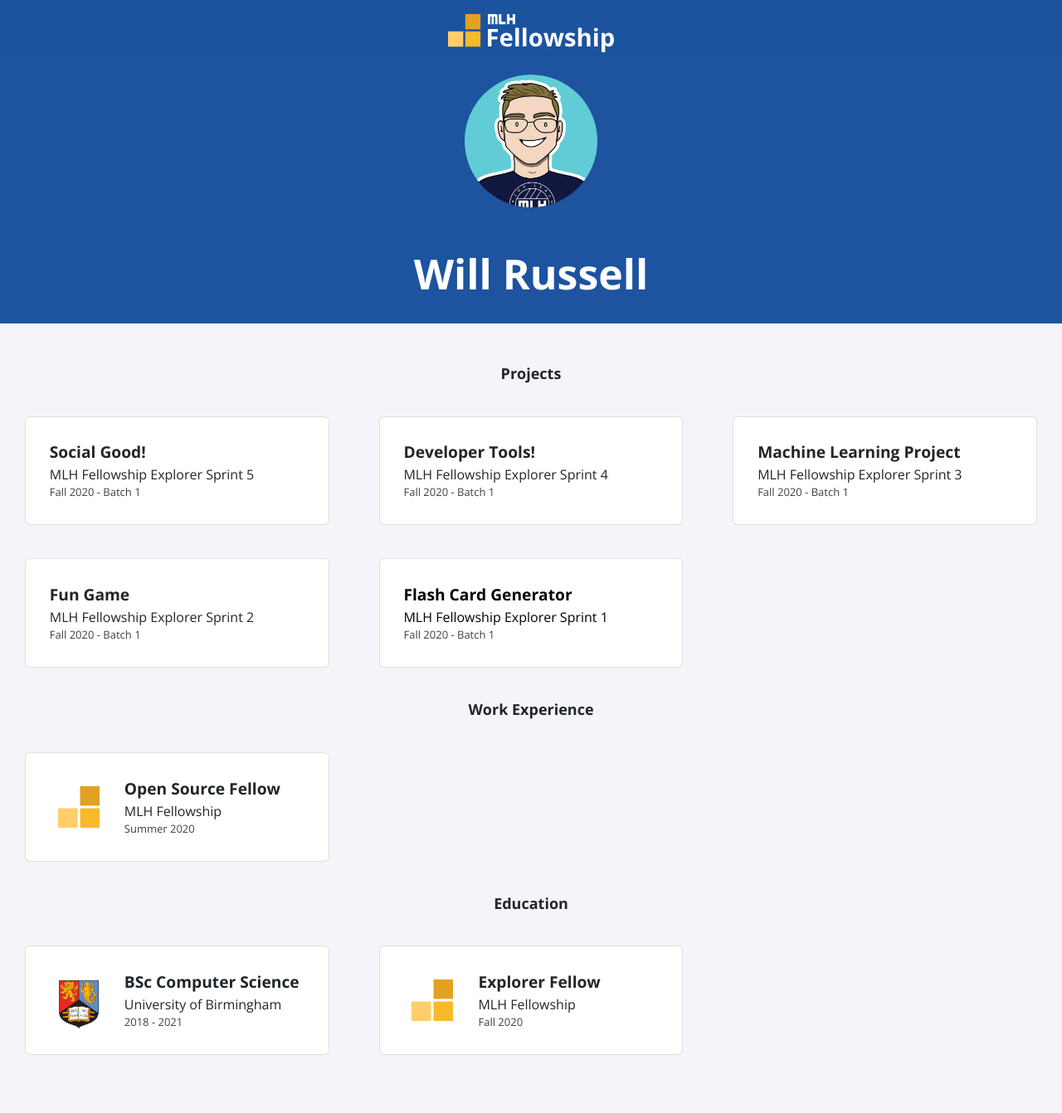
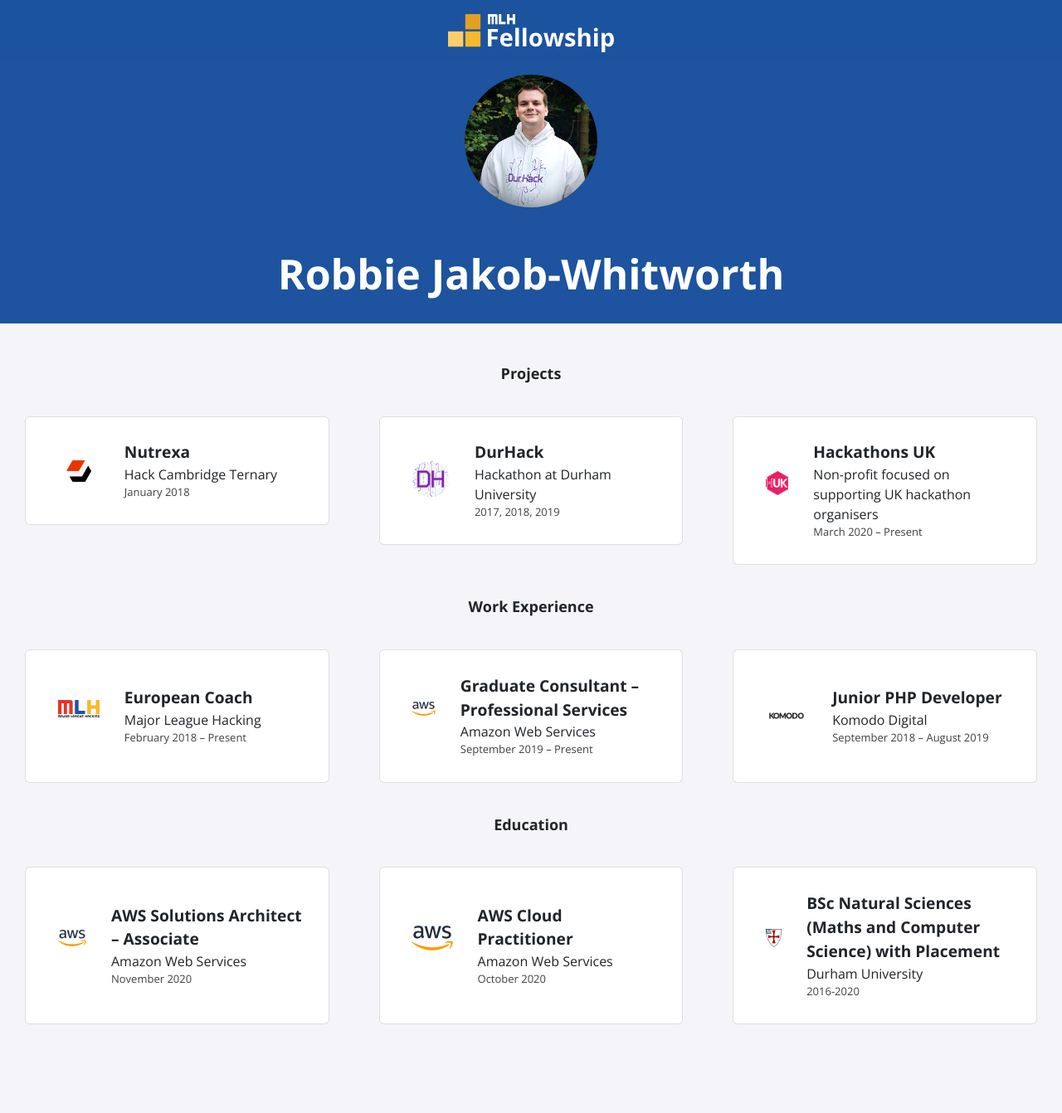
Before and after one commit to robzwolf/fellowship-site-1, a Jekyll site: the page built from index.html, in a window 1280 px wide. Shown: the whole page at 83% size. Built offline with Jekyll 4.4.1, drawn with Linux system fonts in a browser that asks for light colours; nearby versions of some CDN libraries; after the commit the page ends 1305 px from its top, so only the background shows below that.

Commit message:
Update site with my details

```diff
--- a/_config.yml
+++ b/_config.yml
@@ -1,15 +1,14 @@
-title: "Will Russell"
-email: fellowship@mlh.io
+title: "Robbie Jakob-Whitworth"
+email: hi@mlh.io
 description: >- # this means to ignore newlines until "baseurl:"
-  Write an awesome description for your new site here. You can edit this
-  line in _config.yml. It will appear in your document head meta (for
-  Google search results) and in your feed.xml site description.
+  I'm a Coach at Major League Hacking, a software developer, a technical consultant
+  and I love using GitHub Pages!
 baseurl: "/"
-url: "/portfolio-template"
-twitter_username: mlhacks
-github_username:  mlh-fellowship
+url: "https://robzwolf.github.io/fellowship-site-1/"
+twitter_username: robzwolf
+github_username:  robzwolf
 
 sass:
   sass_dir: _sass
 
-icon: ./assets/img/icon.jpg
+icon: ./assets/img/robbie.jpg
--- a/_data/education.yml
+++ b/_data/education.yml
@@ -1,9 +1,14 @@
-- course: BSc Computer Science
-  institute: University of Birmingham
-  dates: 2018 - 2021
-  logo: uob.png
+- course: AWS Solutions Architect – Associate
+  institute: Amazon Web Services
+  dates: November 2020
+  logo: aws.png
 
-- course: Explorer Fellow
-  institute: MLH Fellowship
-  dates: Fall 2020
-  logo: fellowship.svg
+- course: AWS Cloud Practitioner
+  institute: Amazon Web Services
+  dates: October 2020
+  logo: aws.png
+
+- course: BSc Natural Sciences (Maths and Computer Science) with Placement
+  institute: Durham University
+  dates: 2016-2020
+  logo: du.png
--- a/_data/experience.yml
+++ b/_data/experience.yml
@@ -1,4 +1,14 @@
-- role: Open Source Fellow
-  company: MLH Fellowship
-  dates: Summer 2020
-  logo: fellowship.svg
+- role: European Coach
+  company: Major League Hacking
+  dates: February 2018 – Present
+  logo: mlh.svg
+
+- role: Graduate Consultant – Professional Services
+  company: Amazon Web Services
+  dates: September 2019 – Present
+  logo: aws.png
+
+- role: Junior PHP Developer
+  company: Komodo Digital
+  dates: September 2018 – August 2019
+  logo: komodo.png
--- a/_data/projects.yml
+++ b/_data/projects.yml
@@ -1,20 +1,14 @@
-- title: Social Good!
-  event: MLH Fellowship Explorer Sprint 5
-  date: Fall 2020 - Batch 1
+- title: Nutrexa
+  event: Hack Cambridge Ternary
+  date: January 2018
+  logo: hc.png
 
-- title: Developer Tools!
-  event: MLH Fellowship Explorer Sprint 4
-  date: Fall 2020 - Batch 1
+- title: DurHack
+  event: Hackathon at Durham University
+  date: 2017, 2018, 2019
+  logo: DurHack.png
 
-- title: Machine Learning Project
-  event: MLH Fellowship Explorer Sprint 3
-  date: Fall 2020 - Batch 1
-
-- title: Fun Game
-  event: MLH Fellowship Explorer Sprint 2
-  date: Fall 2020 - Batch 1
-
-- title: Flash Card Generator
-  event: MLH Fellowship Explorer Sprint 1
-  date: Fall 2020 - Batch 1
-  page-name: sprint1
+- title: Hackathons UK
+  event: Non-profit focused on supporting UK hackathon organisers
+  date: March 2020 – Present
+  logo: huk.png
--- a/_includes/profile.html
+++ b/_includes/profile.html
@@ -1,6 +1,6 @@
 <div class="profile">
     <div class="profile-picture">
-        <img src="./assets/img/logo.jpg">
+        <img src="./assets/img/robbie.jpg">
     </div>
     <h1>{{ site.title }}</h1>
 </div>
--- a/_includes/projects.html
+++ b/_includes/projects.html
@@ -7,6 +7,9 @@
     <a>
     {% endif %}
       <div class="card">
+        <div class="icon">
+          <img src="./assets/img/projects/{{ item.logo }}">
+        </div>
         <div class="info">
           <p class="title">{{ item.title }}</p>
           <p class="location">{{ item.event }}</p>
```
Also changed, not shown: assets/img/education/aws.png (added), assets/img/education/du.png (added), assets/img/experience/aws.png (added), assets/img/experience/komodo.png (added), assets/img/projects/durhack.png (added), assets/img/projects/hc.png (added), assets/img/projects/huk.png (added), assets/img/robbie.jpg (added), 2 other files.
